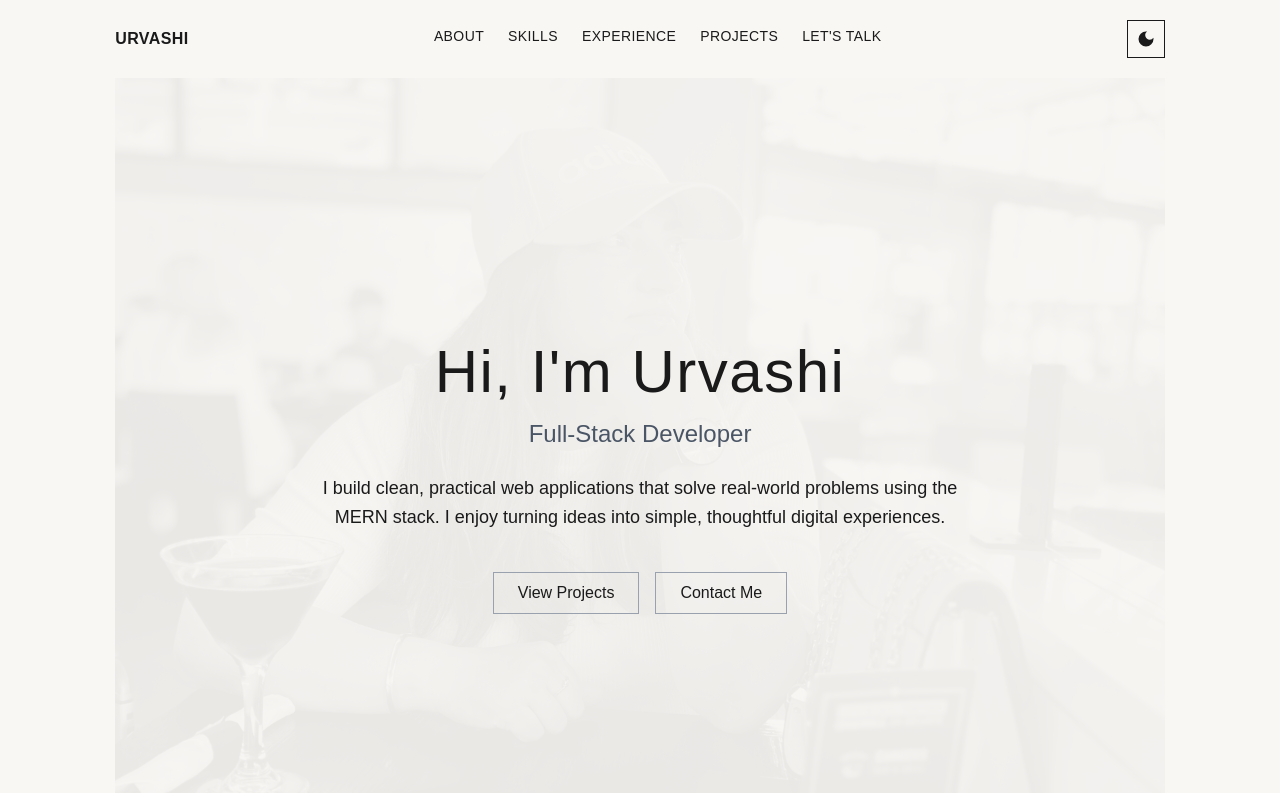
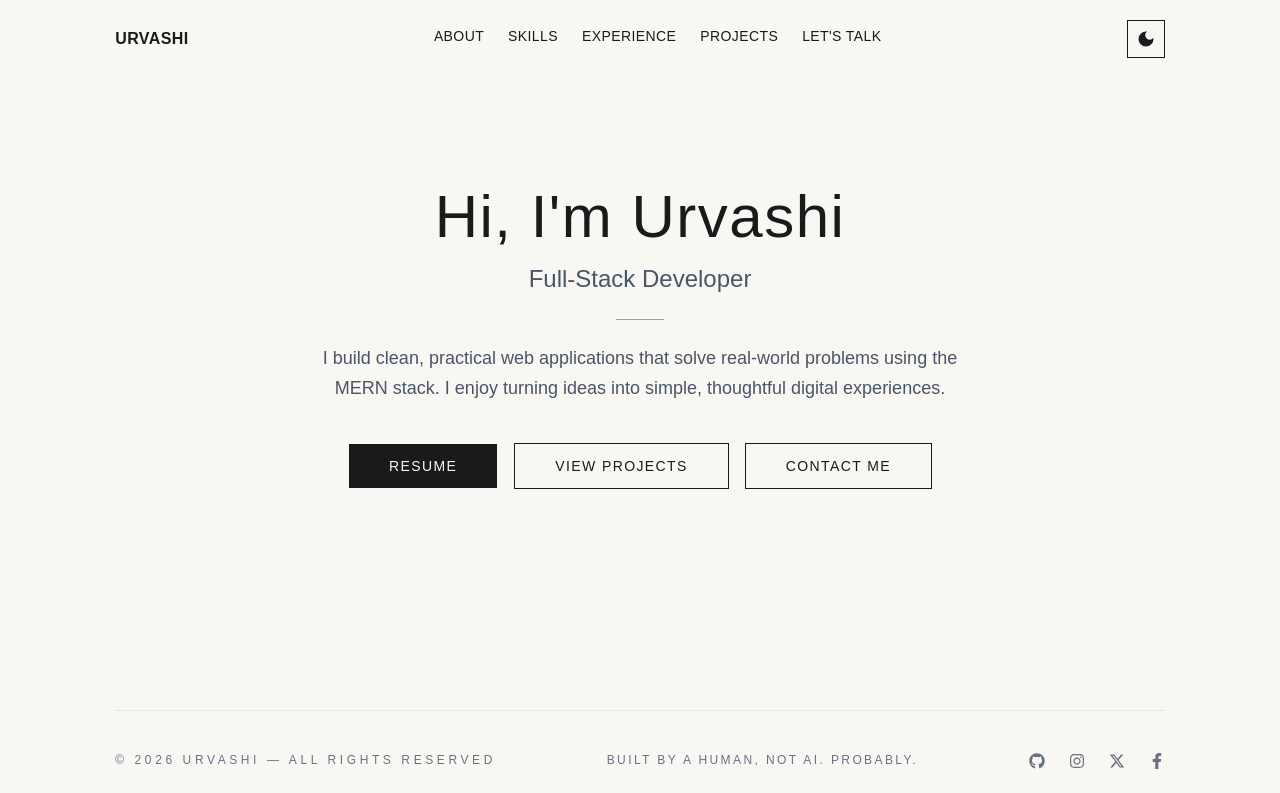
Before and after one commit to urvashidab/Urvashi-Portfolio, a React (Vite) app: page / in a window 1280 px wide. Shown: the top 793 px of the page. Built offline with nearby package versions, Linux system fonts and the light colour scheme.

Commit message:
Home page completed

```diff
--- a/src/components/Navbar.jsx
+++ b/src/components/Navbar.jsx
@@ -18,7 +18,7 @@ const Navbar = () => {
   };
 
   return (
-    <nav className="flex justify-between items-center py-5 font-medium tracking-wide">
+    <nav className="flex justify-between items-center py-5 font-medium tracking-wide bg-primaryBg dark:bg-darkBg">
       {/* left hand side */}
       <Link to="/">
         <p className="font-bold">URVASHI</p>
--- a/src/index.css
+++ b/src/index.css
@@ -18,6 +18,23 @@
     @apply leading-relaxed;
   }
 }
+
+/* main button */
+.btn {
+  @apply border px-10 py-3 tracking-widest text-sm cursor-pointer
+  hover:bg-primaryText hover:text-primaryBg
+  dark:hover:bg-darkText dark:hover:text-darkBg
+  transition-all duration-200 ease-out;
+}
+
+/* homepage- buttons project,contact and resume */
+
+/* .homepage-btn {
+  @apply border px-8 py-3 text-sm tracking-widest cursor-pointer
+  bg-primaryText text-primaryBg
+  dark:bg-darkText dark:text-darkBg
+  uppercase;
+} */
 
 /* heading for sections */
 
--- a/src/pages/Contact.jsx
+++ b/src/pages/Contact.jsx
@@ -114,10 +114,7 @@ const Contact = () => {
 
           {/* submit button */}
 
-          <button
-            type="submit"
-            className="w-fit border px-10 py-3 mt-4 tracking-widest text-sm cursor-pointer hover:bg-black hover:text-white dark:hover:bg-white dark:hover:text-black transition duration-200"
-          >
+          <button type="submit" className="w-fit mt-4 btn ">
             SUBMIT
           </button>
         </form>
--- a/src/pages/Home.jsx
+++ b/src/pages/Home.jsx
@@ -1,54 +1,45 @@
 import React from "react";
-import { images } from "../skillsData";
+
+import { Link } from "react-router-dom";
 
 const Home = () => {
   return (
-    <section className="relative min-h-screen flex items-center justify-center px-6">
-      {/* Background image */}
-      <div
-        className="absolute inset-0 bg-cover bg-center grayscale opacity-20"
-        style={{
-          backgroundImage: `url(${images.urvashi_hero})`,
-        }}
-      ></div>
-
-      {/* Light overlay (improves readability) */}
-      <div className="absolute inset-0 bg-primaryBg/70  dark:bg-darkBg/80"></div>
-
-      {/* Hero content */}
-      <div className="relative max-w-2xl text-center">
-        {/* Name */}
+    <section className=" flex items-center justify-center  min-h-[65vh]">
+      <div className=" max-w-2xl text-center ">
+        {/* name */}
         <h1 className="text-5xl md:text-6xl font-light tracking-wide">
           Hi, I'm Urvashi
         </h1>
 
-        {/* Role */}
+        {/* role */}
         <h2 className="text-2xl mt-4 text-gray-600 dark:text-gray-300">
           Full-Stack Developer
         </h2>
+        <hr className="w-12 mx-auto mt-6 border-gray-400 dark:border-gray-600" />
 
-        {/* Description */}
-        <p className="mt-6 text-lg leading-relaxed">
+        {/* some description */}
+        <p className="mt-6 text-lg leading-relaxed text-gray-600 dark:text-gray-400">
           I build clean, practical web applications that solve real-world
           problems using the MERN stack. I enjoy turning ideas into simple,
           thoughtful digital experiences.
         </p>
 
-        {/* Buttons */}
+        {/* links */}
         <div className="mt-10 flex justify-center gap-4 flex-wrap">
           <a
-            href="#projects"
-            className="px-6 py-2 border border-gray-400 dark:border-gray-500 hover:border-primaryText dark:hover:border-[#f1e1b9] transition"
+            href="/resume.pdf"
+            download="Urvashi_Resume.pdf"
+            className="btn uppercase bg-primaryText text-primaryBg dark:bg-darkText dark:text-darkBg hover:opacity-70"
           >
-            View Projects
+            resume
           </a>
+          <Link to="/projects">
+            <button className="btn uppercase">View Projects</button>
+          </Link>
 
-          <a
-            href="#contact"
-            className="px-6 py-2 border border-gray-400 dark:border-gray-500 hover:border-primaryText dark:hover:border-[#f1e1b9] transition"
-          >
-            Contact Me
-          </a>
+          <Link to="/contact">
+            <button className="btn uppercase">Contact me</button>
+          </Link>
         </div>
       </div>
     </section>
```
